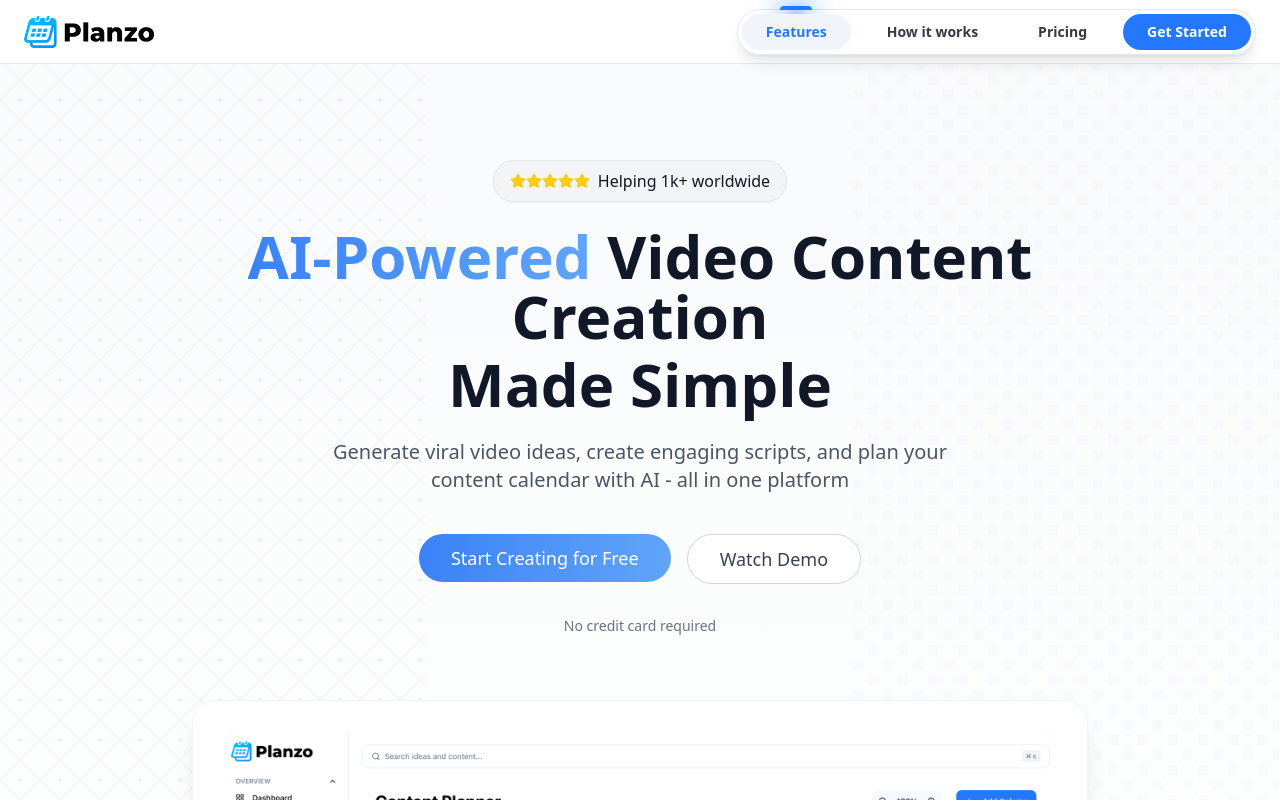
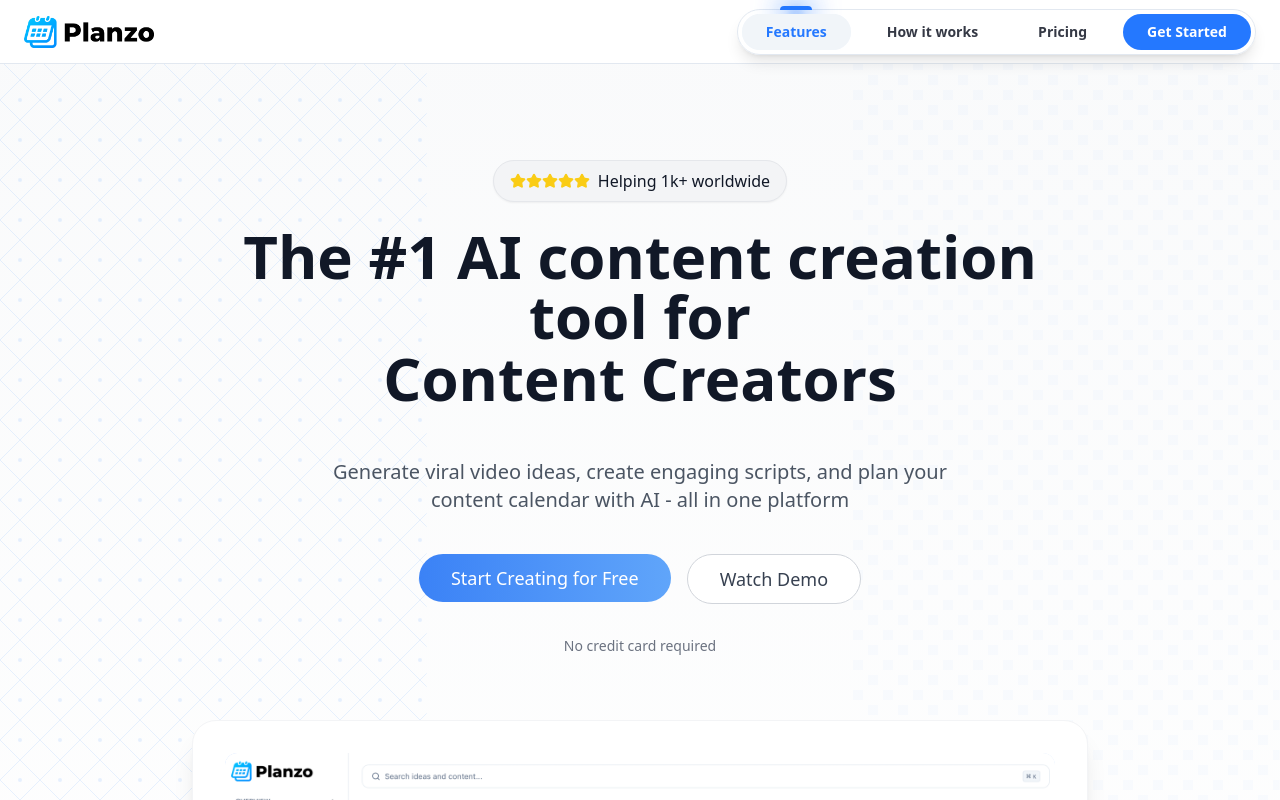
Before and after one commit to Tasklyios/planzo-ai, a React (Vite) app: page / in a window 1280 px wide. Shown: the top 800 px of the page. Built offline with nearby package versions, Linux system fonts and the light colour scheme.

Commit message:
Refactor: Update landing page title
Replaces the static landing page title with a dynamic, switching word component to highlight different use cases. Adds a new animated hero component.

```diff
--- a/src/components/Hero.tsx
+++ b/src/components/Hero.tsx
@@ -2,9 +2,20 @@
 import { useNavigate } from "react-router-dom";
 import { Button } from "@/components/ui/button";
 import TrustBadge from "@/components/TrustBadge";
+import { AnimatedTextSwitcher } from "@/components/ui/animated-text-switcher";
 
 const Hero = () => {
   const navigate = useNavigate();
+
+  // Define the use cases for animation
+  const useCases = [
+    "Entrepreneurs",
+    "Business Owners",
+    "Marketers",
+    "Content Creators",
+    "Social Media Managers",
+    "Video Producers"
+  ];
 
   return (
     <section className="relative overflow-hidden bg-pure-white pt-12 md:pt-16 lg:pt-24">
@@ -38,8 +49,8 @@ const Hero = () => {
             <TrustBadge />
           </div>
           <h1 className="text-4xl md:text-5xl lg:text-6xl font-bold text-gray-900 leading-tight max-w-4xl mx-auto mb-4 md:mb-6">
-            <span className="bg-gradient-to-r from-blue-500 to-blue-400 bg-clip-text text-transparent">AI-Powered</span> Video Content Creation
-            <span className="block mt-2">Made Simple</span>
+            <span className="block mb-2">The #1 AI content creation tool for</span>
+            <AnimatedTextSwitcher titles={useCases} className="h-16 md:h-20" />
           </h1>
           <p className="text-xl text-gray-600 max-w-2xl mx-auto mb-10">
             Generate viral video ideas, create engaging scripts, and plan your content calendar with AI - all in one platform
--- /dev/null
+++ b/src/components/ui/animated-text-switcher.tsx
@@ -0,0 +1,54 @@
+
+import { useEffect, useMemo, useState } from "react";
+import { motion } from "framer-motion";
+
+interface AnimatedTextSwitcherProps {
+  titles: string[];
+  interval?: number;
+  className?: string;
+}
+
+export function AnimatedTextSwitcher({
+  titles,
+  interval = 2000,
+  className = ""
+}: AnimatedTextSwitcherProps) {
+  const [titleIndex, setTitleIndex] = useState(0);
+
+  useEffect(() => {
+    const timeoutId = setTimeout(() => {
+      if (titleIndex === titles.length - 1) {
+        setTitleIndex(0);
+      } else {
+        setTitleIndex(titleIndex + 1);
+      }
+    }, interval);
+    return () => clearTimeout(timeoutId);
+  }, [titleIndex, titles, interval]);
+
+  return (
+    <span className={`relative flex w-full justify-center overflow-hidden text-center ${className}`}>
+      {titles.map((title, index) => (
+        <motion.span
+          key={index}
+          className="absolute font-semibold"
+          initial={{ opacity: 0, y: "100px" }}
+          transition={{ type: "spring", stiffness: 50 }}
+          animate={
+            titleIndex === index
+              ? {
+                  y: 0,
+                  opacity: 1,
+                }
+              : {
+                  y: titleIndex > index ? -150 : 150,
+                  opacity: 0,
+                }
+          }
+        >
+          {title}
+        </motion.span>
+      ))}
+    </span>
+  );
+}
```
